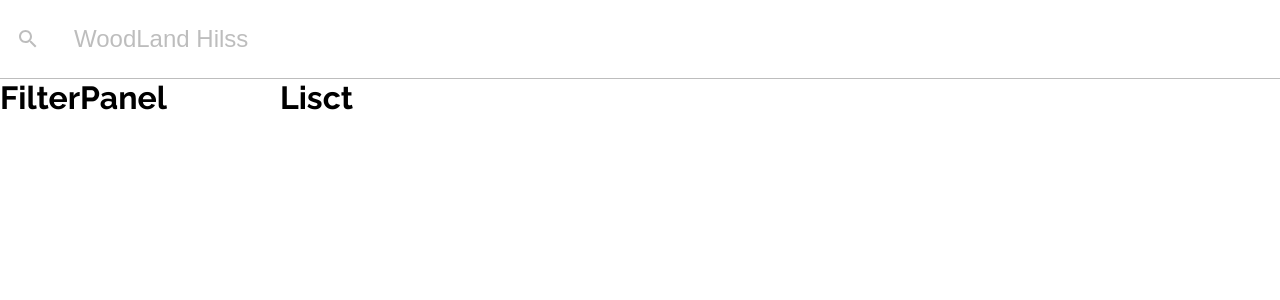
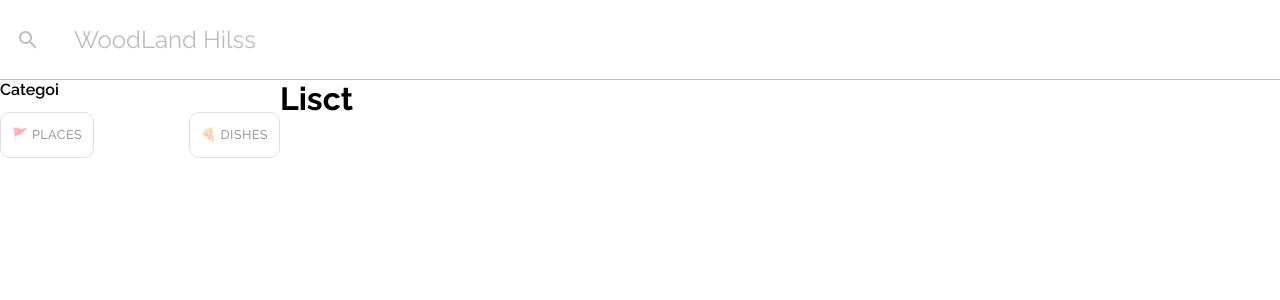
Before and after one commit to KratosHome/lessonFilter, a React (Create React App) app: page / in a window 1280 px wide. Shown: the top 300 px of the page. Built offline with nearby package versions, Linux system fonts and the light colour scheme.

Commit message:
add FilterPanel

```diff
--- a/package.json
+++ b/package.json
@@ -6,7 +6,9 @@
     "@emotion/react": "^11.8.2",
     "@emotion/styled": "^11.8.1",
     "@material-ui/icons": "^4.11.2",
+    "@material-ui/lab": "^4.0.0-alpha.60",
     "@mui/material": "^5.5.0",
+    "@mui/styles": "^5.5.0",
     "@testing-library/jest-dom": "^5.16.2",
     "@testing-library/react": "^12.1.4",
     "@testing-library/user-event": "^13.5.0",
--- a/src/App.css
+++ b/src/App.css
@@ -10,6 +10,10 @@ body {
     font-family: "Raleway", sans-serif;
 }
 
+input{
+    font-family: "Raleway", sans-serif;
+}
+
 ::-webkit-scrollbar{
     display: none;
 }
--- /dev/null
+++ b/src/component/Home/FilterPanel/FilterPanel.css
@@ -0,0 +1,10 @@
+.lable{
+    margin-bottom: 0.8rem;
+    font-weight: 600;
+}
+.input-group{
+    margin-bottom: 2rem;
+}
+.lable-range{
+    margin-bottom: 2.5rem;
+}
--- a/src/component/Home/FilterPanel/FilterPanel.jsx
+++ b/src/component/Home/FilterPanel/FilterPanel.jsx
@@ -1,9 +1,19 @@
 import React from 'react';
+import FilterListToggle from '../../common/FilterListToggle/FilterListToggle';
+import { categoryList } from "../../../constants/constants"
+import "./FilterPanel.css"
 
-const Filterpanel = () => {
+const Filterpanel = ({ selectedCategory, selectCategory }) => {
     return (
         <div>
-            <h1>FilterPanel</h1>
+            <div className='input-group'>
+                <p className='lable'>Categoi</p>
+                <FilterListToggle
+                    options={categoryList}
+                    value={selectedCategory}
+                    selectToggle={selectCategory}
+                />
+            </div>
         </div>
     );
 }
--- /dev/null
+++ b/src/component/common/FilterListToggle/FilterListToggle.jsx
@@ -0,0 +1,55 @@
+import React from 'react';
+import ToggleButton from '@material-ui/lab/ToggleButton';
+import ToggleButtonGroup from '@material-ui/lab/ToggleButtonGroup';
+import { makeStyles } from '@material-ui/core/styles';
+
+const useStyles = makeStyles({
+  root: {
+    width: '100%',
+    justifyContent: 'space-between',
+  },
+  toggle: {
+    fontFamily: `'Raleway', sans-serif`,
+    fontSize: '.8rem',
+    border: '1px solid rgba(0, 0, 0, 0.12)',
+    borderRadius: '10px',
+    '&.MuiToggleButtonGroup-groupedHorizontal:not(:last-child)': {
+      borderRadius: '10px',
+    },
+    '&.MuiToggleButtonGroup-groupedHorizontal:not(:first-child)': {
+      borderRadius: '10px',
+      border: '1px solid rgba(0, 0, 0, 0.12)',
+    },
+    '&.Mui-selected': {
+      borderRadius: '10px',
+      background: '#000',
+      color: '#fff',
+    },
+    '&.MuiToggleButton-root': {
+      '&:hover': {
+        background: '#000',
+        color: '#fff',
+      },
+    },
+  },
+});
+
+const FilterListToggle = ({ options, value, selectToggle }) => {
+  const classes = useStyles();
+  return (
+    <ToggleButtonGroup
+      value={value}
+      exclusive
+      onChange={selectToggle}
+      className={classes.root}
+    >
+      {options.map(({ label, id, value }) => (
+        <ToggleButton className={classes.toggle} key={id} value={value}>
+          {label}
+        </ToggleButton>
+      ))}
+    </ToggleButtonGroup>
+  );
+};
+
+export default FilterListToggle;
--- /dev/null
+++ b/src/constants/constants.js
@@ -0,0 +1,175 @@
+export const categoryList = [
+    {
+        id: 1,
+        value: 'place',
+        label: '🚩 Places',
+    },
+    {
+        id: 2,
+        value: 'dish',
+        label: '🍕 Dishes',
+    },
+];
+
+export const ratingList = [
+    {
+        id: 1,
+        value: '1',
+        label: '1🌟',
+    },
+    {
+        id: 2,
+        value: '2',
+        label: '2🌟',
+    },
+    {
+        id: 3,
+        value: '3',
+        label: '3🌟',
+    },
+    {
+        id: 4,
+        value: '4',
+        label: '4🌟',
+    },
+    {
+        id: 5,
+        value: '5',
+        label: '5🌟',
+    },
+];
+
+export const dataList = [
+    {
+        id: 1,
+        title: 'lounge resort',
+        serviceTime: '45-60min',
+        deliveryFee: 3.44,
+        category: 'place',
+        cuisine: 'american',
+        rating: 5,
+        price: 2500,
+        coverSrc: '/images/places/ameri.jpg',
+    },
+    {
+        id: 2,
+        title: 'door urban',
+        serviceTime: '15-20min',
+        deliveryFee: 4.94,
+        category: 'place',
+        cuisine: 'italian',
+        rating: 4,
+        price: 1000,
+        coverSrc: '/images/places/italian.webp',
+    },
+    {
+        id: 3,
+        title: 'chow',
+        serviceTime: '30-22min',
+        deliveryFee: 4.94,
+        category: 'place',
+        cuisine: 'chinese',
+        rating: 3,
+        price: 2000,
+        coverSrc: '/images/places/china.jpg',
+    },
+    {
+        id: 4,
+        title: 'wharf seafood',
+        serviceTime: '10-18min',
+        deliveryFee: 2.14,
+        category: 'place',
+        cuisine: 'american',
+        rating: 1,
+        price: 1800,
+        coverSrc: '/images/places/sea.jpg',
+    },
+    {
+        id: 5,
+        title: 'Tossin',
+        serviceTime: '25-30min',
+        deliveryFee: 6.79,
+        category: 'place',
+        cuisine: 'italian',
+        rating: 5,
+        price: 2000,
+        coverSrc: '/images/places/italiian.jpg',
+    },
+    {
+        id: 6,
+        title: 'stories noodles',
+        serviceTime: '5-15min',
+        deliveryFee: 2.87,
+        category: 'place',
+        cuisine: 'chinese',
+        rating: 5,
+        price: 3500,
+        coverSrc: '/images/places/fookyew2.jpg',
+    },
+    {
+        id: 7,
+        title: 'Nacho cheeseburger',
+        serviceTime: '50-65min',
+        deliveryFee: 8.5,
+        category: 'dish',
+        cuisine: 'american',
+        rating: 2,
+        price: 2200,
+        coverSrc: '/images/dishes/nacho-burger.jpg',
+    },
+    {
+        id: 8,
+        title: 'Mushroom Risotto',
+        serviceTime: '10-15min',
+        deliveryFee: 1.8,
+        category: 'dish',
+        cuisine: 'italian',
+        rating: 1,
+        price: 1900,
+        coverSrc: '/images/dishes/Mushroom-Risotto-Recipe-1-1200.jpg',
+    },
+    {
+        id: 9,
+        title: 'Shitake Fried Rice',
+        serviceTime: '12-18min',
+        deliveryFee: 3.33,
+        category: 'dish',
+        cuisine: 'chinese',
+        rating: 4,
+        price: 2750,
+        coverSrc: '/images/dishes/shiitake-salmon-fried-rice-0218-103230720.jpg',
+    },
+    {
+        id: 10,
+        title: 'Pesto chicken stew',
+        serviceTime: '30-38min',
+        deliveryFee: 1.9,
+        category: 'dish',
+        cuisine: 'american',
+        rating: 2,
+        price: 4350,
+        coverSrc: '/images/dishes/pesto-chicken.jpg',
+    },
+    {
+        id: 11,
+        title: 'Bruschetta',
+        serviceTime: '16-20min',
+        deliveryFee: 4.1,
+        category: 'dish',
+        cuisine: 'italian',
+        rating: 3,
+        price: 3300,
+        coverSrc: '/images/dishes/as-tomato-bruschetta-articleLarge.jpg',
+    },
+    {
+        id: 12,
+        title: 'Dim Sums',
+        serviceTime: '24-30min',
+        deliveryFee: 1.5,
+        category: 'dish',
+        cuisine: 'chinese',
+        rating: 2,
+        price: 4100,
+        coverSrc: '/images/dishes/dimsums.jpg',
+    },
+];
--- a/src/pages/Home/Home.css
+++ b/src/pages/Home/Home.css
@@ -9,6 +9,7 @@
 .home_panelList-wrap{
     display: flex;
     flex: 1;
+
 }
 
 .home_pane-wrap{
--- a/src/pages/Home/Home.jsx
+++ b/src/pages/Home/Home.jsx
@@ -1,16 +1,25 @@
-import React from "react";
+import React, { useState } from "react";
 import Filterpanel from "../../component/Home/FilterPanel/FilterPanel";
 import List from "../../component/Home/List/List";
 import SearchBear from "../../component/Home/SerchBar/SearchBear";
 import './Home.css'
 
 const Home = () => {
+    const [selectedCategory, setSelectedCategory] = useState(null)
+
+    const handelSelecktCategory = (event, value) =>
+        !value ? null : setSelectedCategory(value)
+
+
     return (
         <div className="home">
             <SearchBear />
             <div className="home_panelList-wrap">
                 <div className="home_pane-wrap">
-                    <Filterpanel />
+                    <Filterpanel
+                        selectToggle={handelSelecktCategory}
+                        selectedCategory={selectedCategory}
+                    />
                 </div>
                 <div className="home-list-wrap">
                     <List />
```
Also changed, not shown: 1 other file (tests, documents, lock files or other folders).
